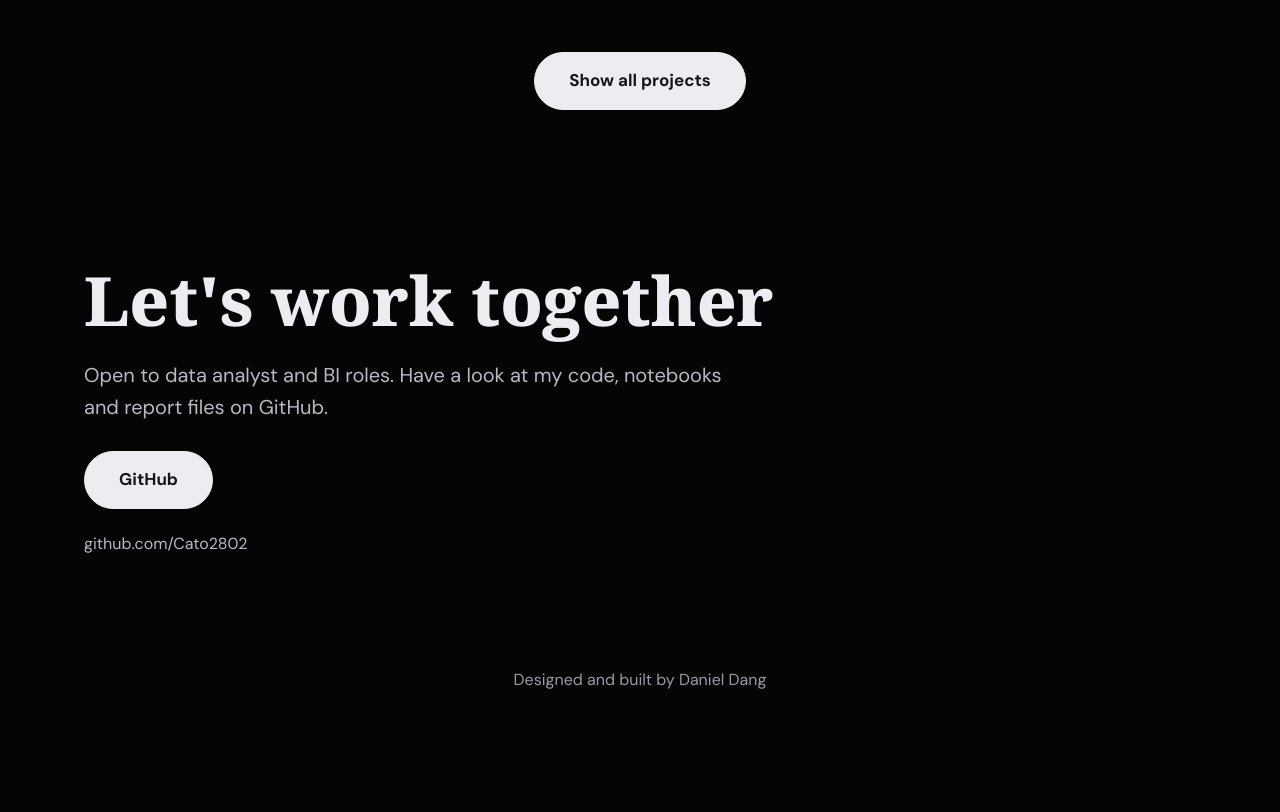
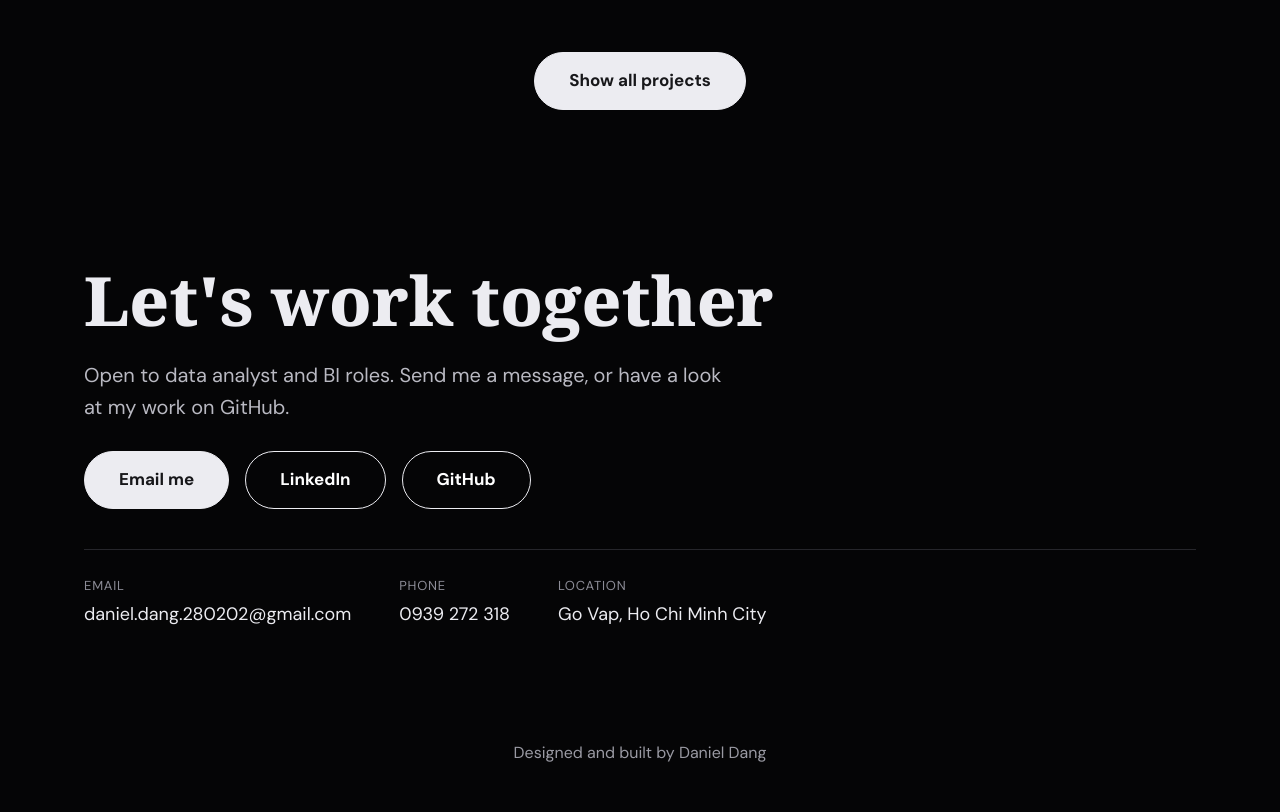
Before and after one commit to Cato2802/cato2802.github.io, a plain HTML site: page index.html in a window 1280 px wide. Shown: the part 2412-3224 px from the top of the page. Before the commit the page ends 3151 px from the top, so only its background shows below. Drawn offline with Linux system fonts and the light colour scheme.

Commit message:
Add files via upload

```diff
--- a/index.html
+++ b/index.html
@@ -124,7 +124,9 @@ a:focus-visible, button:focus-visible { outline: 2px solid var(--snow); outline-
 .contact { padding: clamp(40px, 6vw, 90px) 0 clamp(48px, 6vw, 80px); }
 .contact h2 { font-weight: 800; font-size: clamp(42px, 5.6vw, 68px); line-height: 1.08; }
 .contact p { max-width: 32em; margin: 22px 0 28px; font-size: 20px; }
-.contact .addr { margin: 22px 0 0; font-size: 16px; }
+.contact .addr { display: flex; flex-wrap: wrap; gap: 18px 48px; margin: 40px 0 0; padding-top: 26px; border-top: 1px solid var(--line); }
+.contact .addr dt { font-size: 13px; letter-spacing: .06em; text-transform: uppercase; color: #8d8d97; }
+.contact .addr dd { margin: 4px 0 0; color: var(--snow); font-size: 18px; overflow-wrap: anywhere; }
 footer { text-align: center; padding: 34px var(--gutter) 46px; font-size: 16px; color: #9a9aa3; }
 
 @media (max-width: 880px) {
@@ -245,11 +247,17 @@ footer { text-align: center; padding: 34px var(--gutter) 46px; font-size: 16px;
 <section class="contact" id="contact">
   <div class="wrap">
     <h2>Let's work together</h2>
-    <p>Open to data analyst and BI roles. Have a look at my code, notebooks and report files on GitHub.</p>
+    <p>Open to data analyst and BI roles. Send me a message, or have a look at my work on GitHub.</p>
     <div class="btns">
-      <a class="btn solid" href="https://github.com/Cato2802">GitHub</a>
+      <a class="btn solid" href="mailto:daniel.dang.280202@gmail.com">Email me</a>
+      <a class="btn" href="https://www.linkedin.com/in/dat-dang-quoc/">LinkedIn</a>
+      <a class="btn" href="https://github.com/Cato2802">GitHub</a>
     </div>
-    <p class="addr">github.com/Cato2802</p>
+    <dl class="addr">
+      <div><dt>Email</dt><dd>daniel.dang.280202@gmail.com</dd></div>
+      <div><dt>Phone</dt><dd>0939 272 318</dd></div>
+      <div><dt>Location</dt><dd>Go Vap, Ho Chi Minh City</dd></div>
+    </dl>
   </div>
 </section>
 </main>
```
